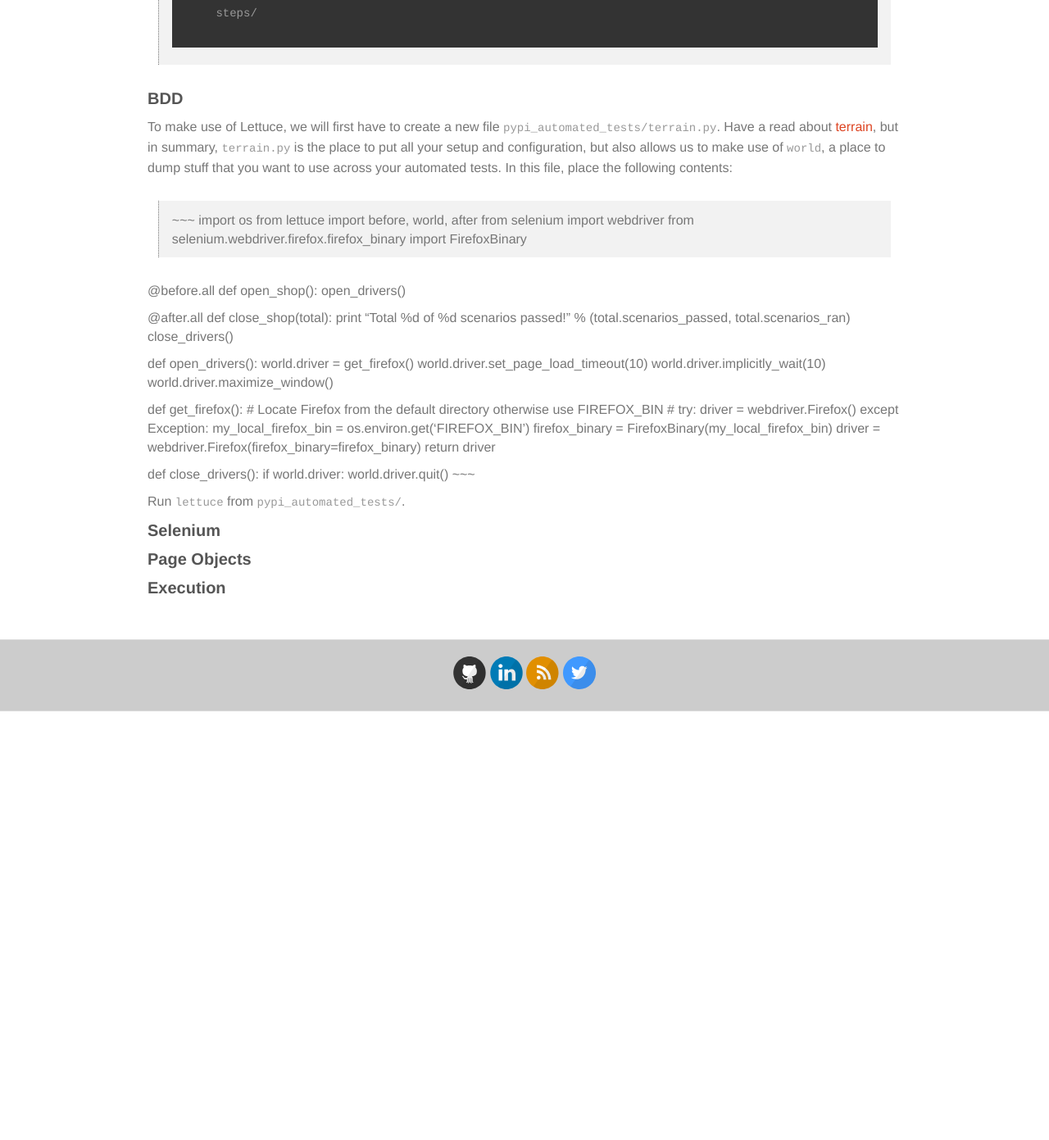
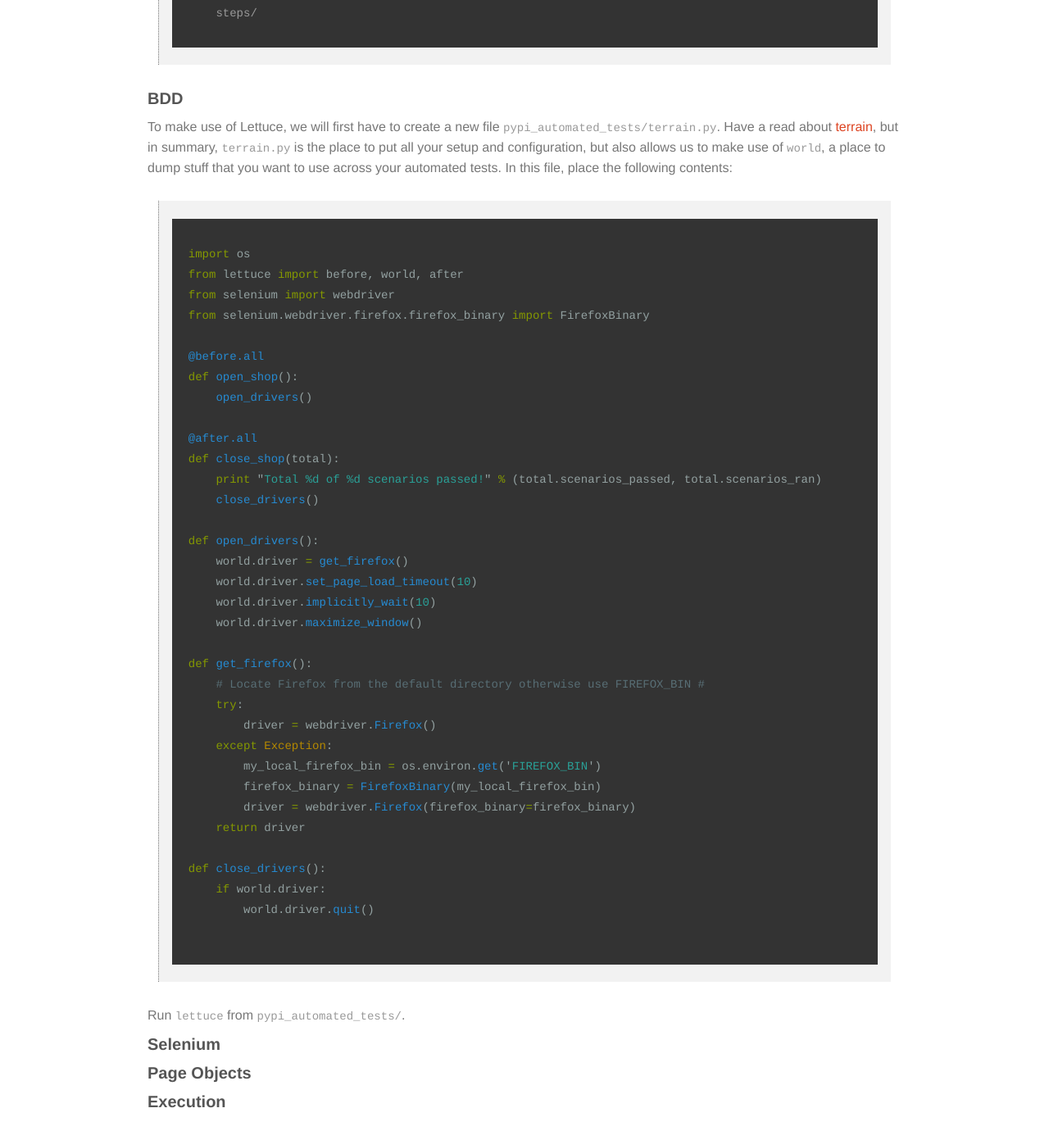
Before and after one commit to the-creative-tester/blog, a Jekyll site: the page built from _posts/2015-10-26-Python-Browser-Automation.md, in a window 1280 px wide and 1400 px high, scrolled down 1669 px. Shown: the top 1391 px of the window at 82% size. Built offline with Jekyll 4.4.1, drawn with Linux system fonts in a browser that asks for light colours; nearby versions of some CDN libraries; before the commit the page ends 2537 px from its top, so only the background shows below that.

Commit message:
Update 2015-10-26-Python-Browser-Automation.md

````diff
--- a/_posts/2015-10-26-Python-Browser-Automation.md
+++ b/_posts/2015-10-26-Python-Browser-Automation.md
@@ -70,27 +70,27 @@ pypi_automated_tests/
 To make use of Lettuce, we will first have to create a new file ```pypi_automated_tests/terrain.py```.  Have a read about [terrain](http://lettuce.it/reference/terrain.html), but in summary, ```terrain.py``` is the place to put all your setup and configuration, but also allows us to make use of ```world```, a place to dump stuff that you want to use across your automated tests.  In this file, place the following contents:
 
 >
-~~~
+~~~ python
 import os
 from lettuce import before, world, after
 from selenium import webdriver
 from selenium.webdriver.firefox.firefox_binary import FirefoxBinary
-
+>
 @before.all
 def open_shop():
     open_drivers()
-
+>
 @after.all
 def close_shop(total):
     print "Total %d of %d scenarios passed!" % (total.scenarios_passed, total.scenarios_ran)
     close_drivers()
-
+>
 def open_drivers():
     world.driver = get_firefox()
     world.driver.set_page_load_timeout(10)
     world.driver.implicitly_wait(10)
     world.driver.maximize_window()
-
+>
 def get_firefox():
     # Locate Firefox from the default directory otherwise use FIREFOX_BIN #
     try:
@@ -100,10 +100,11 @@ def get_firefox():
         firefox_binary = FirefoxBinary(my_local_firefox_bin)
         driver = webdriver.Firefox(firefox_binary=firefox_binary)
     return driver
-
+>
 def close_drivers():
     if world.driver:
         world.driver.quit()
+>
 ~~~
 
 Run ```lettuce``` from ```pypi_automated_tests/```.
````
